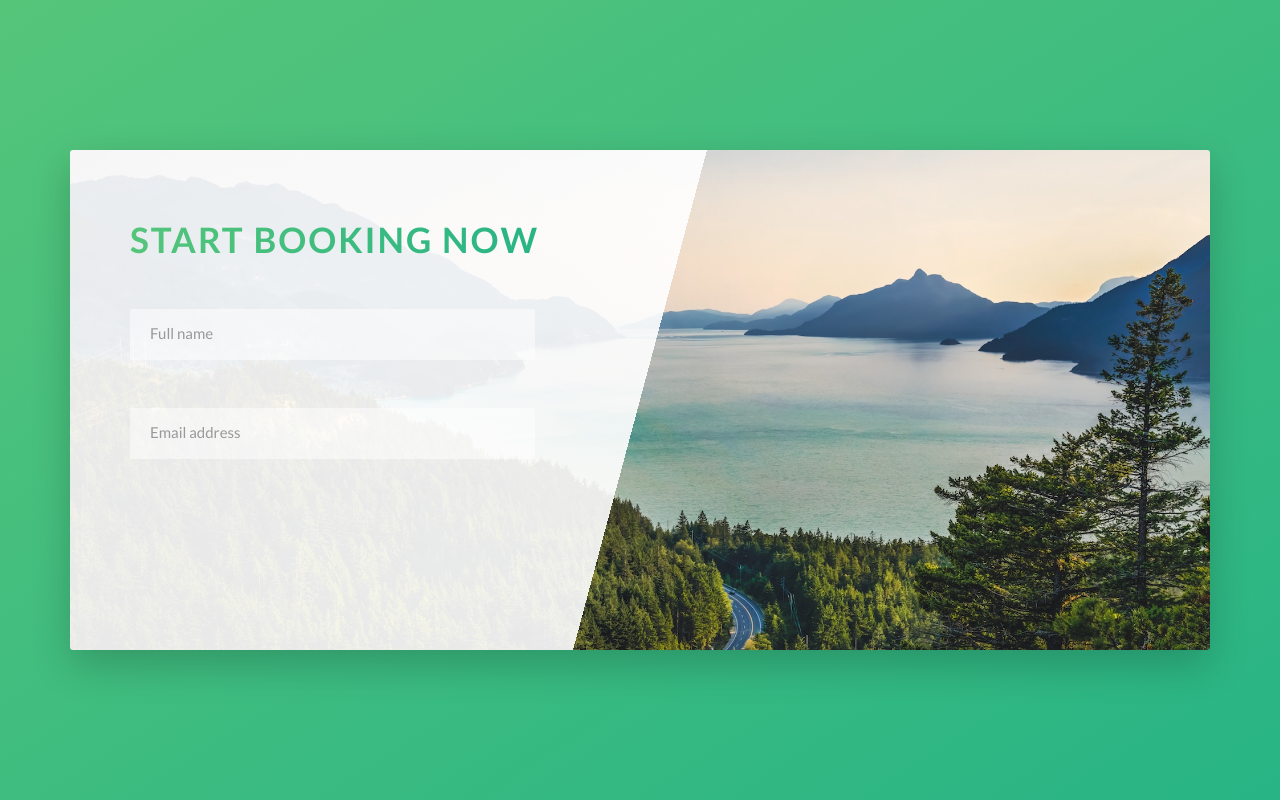
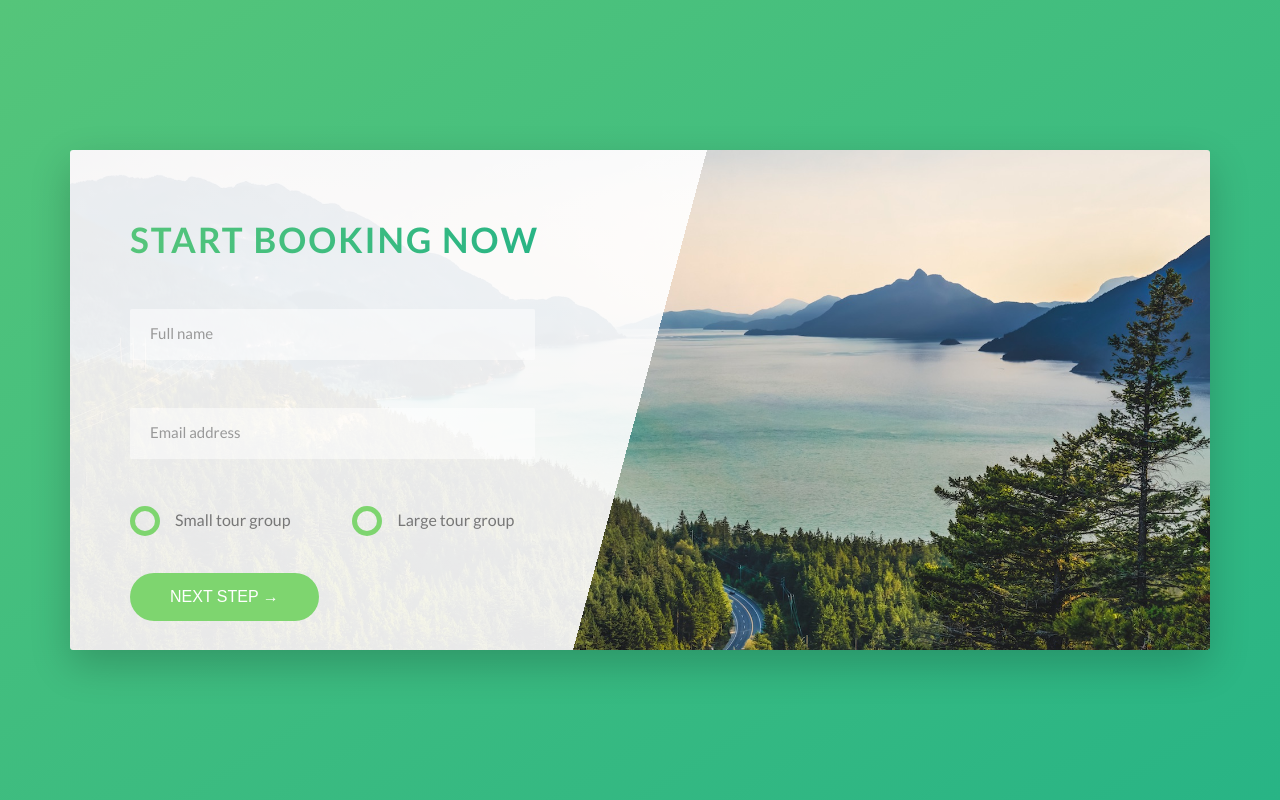
Before and after one commit to CharwekarAkshay/Natours, a website: page index.html in a window 1280 px wide. Shown: the part 4455-5255 px from the top of the page. Drawn offline with Linux system fonts and the light colour scheme.

Commit message:
Completed forms

```diff
--- a/index.html
+++ b/index.html
@@ -238,7 +238,9 @@
           </figure>
           <div class="story__text">
             <h3 class="heading-tertiary u-margin-bottom-small">I had the best week ever with my family</h3>
-            <p>Lorem ipsum dolor sit amet consectetur adipisicing elit. Aperiam quas eius itaque enim eveniet est nesciunt.Lorem ipsum dolor sit amet consectetur adipisicing elit. Aperiam quas. Omnis perspiciatis, doloribus possimus iusto ipsum distinctio reprehenderit obcaecati, vitae ab quod, repudiandae commodi?</p>
+            <p>Lorem ipsum dolor sit amet consectetur adipisicing elit. Aperiam quas eius itaque enim eveniet est
+              nesciunt.Lorem ipsum dolor sit amet consectetur adipisicing elit. Aperiam quas. Omnis perspiciatis,
+              doloribus possimus iusto ipsum distinctio reprehenderit obcaecati, vitae ab quod, repudiandae commodi?</p>
           </div>
         </div>
       </div>
@@ -252,7 +254,9 @@
           </figure>
           <div class="story__text">
             <h3 class="heading-tertiary u-margin-bottom-small">WOW! My life is completly different now</h3>
-              <p>Lorem ipsum dolor sit amet consectetur adipisicing elit. Aperiam quas eius itaque enim eveniet est nesciunt.Lorem ipsum dolor sit amet consectetur adipisicing elit. Aperiam quas. Omnis perspiciatis, doloribus possimus iusto ipsum distinctio reprehenderit obcaecati, vitae ab quod, repudiandae commodi?</p>
+            <p>Lorem ipsum dolor sit amet consectetur adipisicing elit. Aperiam quas eius itaque enim eveniet est
+              nesciunt.Lorem ipsum dolor sit amet consectetur adipisicing elit. Aperiam quas. Omnis perspiciatis,
+              doloribus possimus iusto ipsum distinctio reprehenderit obcaecati, vitae ab quod, repudiandae commodi?</p>
           </div>
         </div>
       </div>
@@ -281,6 +285,28 @@
               <div class="form__group">
                 <input type="email" class="form__input" placeholder="Email address" id="email" required />
                 <label for="email" class="form__label">Email Address</label>
+              </div>
+
+              <div class="form__group u-margin-bottom-medium">
+                <div class="form__radio-group">
+                  <input type="radio" class="form__radio-input" id="small" name="size">
+                  <label for="small" class="form__radio-label">
+                    <span class="form__radio-button"></span>
+                    Small tour group
+                  </label>
+                </div>
+
+                <div class="form__radio-group">
+                  <input type="radio" class="form__radio-input" id="large" name="size">
+                  <label for="large" class="form__radio-label">
+                    <span class="form__radio-button"></span>
+                    Large tour group
+                  </label>
+                </div>
+              </div>
+
+              <div class="form__group">
+                <button class="btn btn--green">Next Step &rarr;</button>
               </div>
             </form>
           </div>
--- a/sass/base/_utilities.scss
+++ b/sass/base/_utilities.scss
@@ -1,23 +1,23 @@
 .u-center-text {
-    text-align: center;
+    text-align: center !important;
 }
 
 .u-margin-bottom-small {
-    margin-bottom: 1.5rem;
+    margin-bottom: 1.5rem !important;
 }
 
 .u-margin-bottom-medium {
-    margin-bottom: 4rem;
+    margin-bottom: 4rem !important;
 }
 
 .u-margin-bottom-big {
-    margin-bottom: 8rem;
+    margin-bottom: 8rem !important;
 }
 
 .u-margin-top-big {
-    margin-top: 8rem;
+    margin-top: 8rem !important;
 }
 
 .u-margin-top-huge {
-    margin-top: 10rem;
+    margin-top: 10rem !important;
 }
--- a/sass/components/_button.scss
+++ b/sass/components/_button.scss
@@ -1,5 +1,5 @@
 .btn {
-
+  &,
   &:link,
   &:visited {
     text-transform: uppercase;
@@ -10,6 +10,12 @@
     transition: all 0.2s;
     position: relative;
     font-size: $default-font-size;
+
+
+    // Change for button element
+    border: none;
+    cursor: pointer;
+
   }
 
   &--animated {
@@ -31,7 +37,9 @@
     }
   }
 
+  &:focus,
   &:active {
+    outline: none;
     transform: translateY(-0.1rem);
     box-shadow: 0 0.5rem 1rem rgba($color-black, 0.21);
   }
--- a/sass/components/_form.scss
+++ b/sass/components/_form.scss
@@ -14,6 +14,7 @@
         border-bottom: 3px solid transparent;
         width: 90%;
         display: block;
+        transition: all .3s;
 
         &:focus {
             outline: none;
@@ -45,4 +46,50 @@
         transition: all .3s;
     }
 
+    &__radio-group {
+        width: 49%;
+        display: inline-block;
+    }
+
+    &__radio-label {
+        font-size: $default-font-size;
+        position: relative;
+        padding-left: 4.5rem;
+        cursor: pointer;
+    }
+
+    &__radio-input {
+        display: none;
+    }
+
+    &__radio-button {
+        height: 3rem;
+        width: 3rem;
+        border: 5px solid $color-primary;
+        border-radius: 50%;
+        display: inline-block;
+        position: absolute;
+        top: -.4rem;
+        left: 0;
+
+        &::after {
+            content: "";
+            display: block;
+            height: 1.3rem;
+            width: 1.3rem;
+            border-radius: 50%;
+            position: absolute;
+            top: 50%;
+            left: 50%;
+            transform: translate(-50%, -50%);
+            background-color: $color-primary;
+            opacity: 0;
+            transition: opacity .2s;
+        }
+    }
+
+    &__radio-input:checked ~ &__radio-label &__radio-button::after {
+        opacity: 1;
+    }
+
 }
```
Also changed, not shown: css/style.css. Lines whose indentation alone changed are shown as unchanged.
